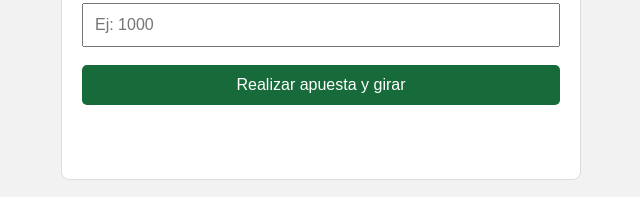
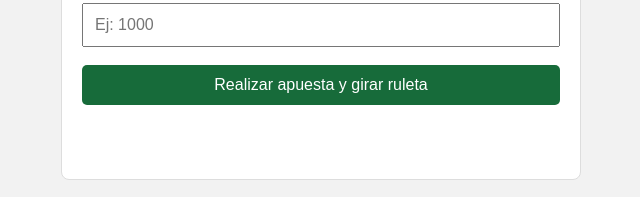
Before and after one commit to jugodepapayawatts/desarrollo-web-grupo-6, a plain HTML site: page ruleta/ruleta.html in a window 1280 px wide. Shown: the part 364-561 px from the top of the page, 319-959 px from the left. Drawn offline with Linux system fonts and the light colour scheme.

Commit message:
cambiar nombres

```diff
--- a/ruleta/ruleta.html
+++ b/ruleta/ruleta.html
@@ -3,7 +3,7 @@
 <head>
   <meta charset="UTF-8">
   <meta name="viewport" content="width=device-width, initial-scale=1.0">
-  <title>Casino Online - Ruleta</title>
+  <title>Ruleta</title>
   <link rel="stylesheet" href="style.css">
   <script src="script.js" defer></script>
 </head>
@@ -32,7 +32,7 @@
       <label for="monto">Monto de la apuesta</label>
       <input id="monto" type="number" min="1" step="1" placeholder="Ej: 1000">
 
-      <button id="btn-girar">Realizar apuesta y girar</button>
+      <button id="btn-girar">Realizar apuesta y girar ruleta</button>
       <p id="mensaje" role="status" aria-live="polite"></p>
     </section>
 
```
